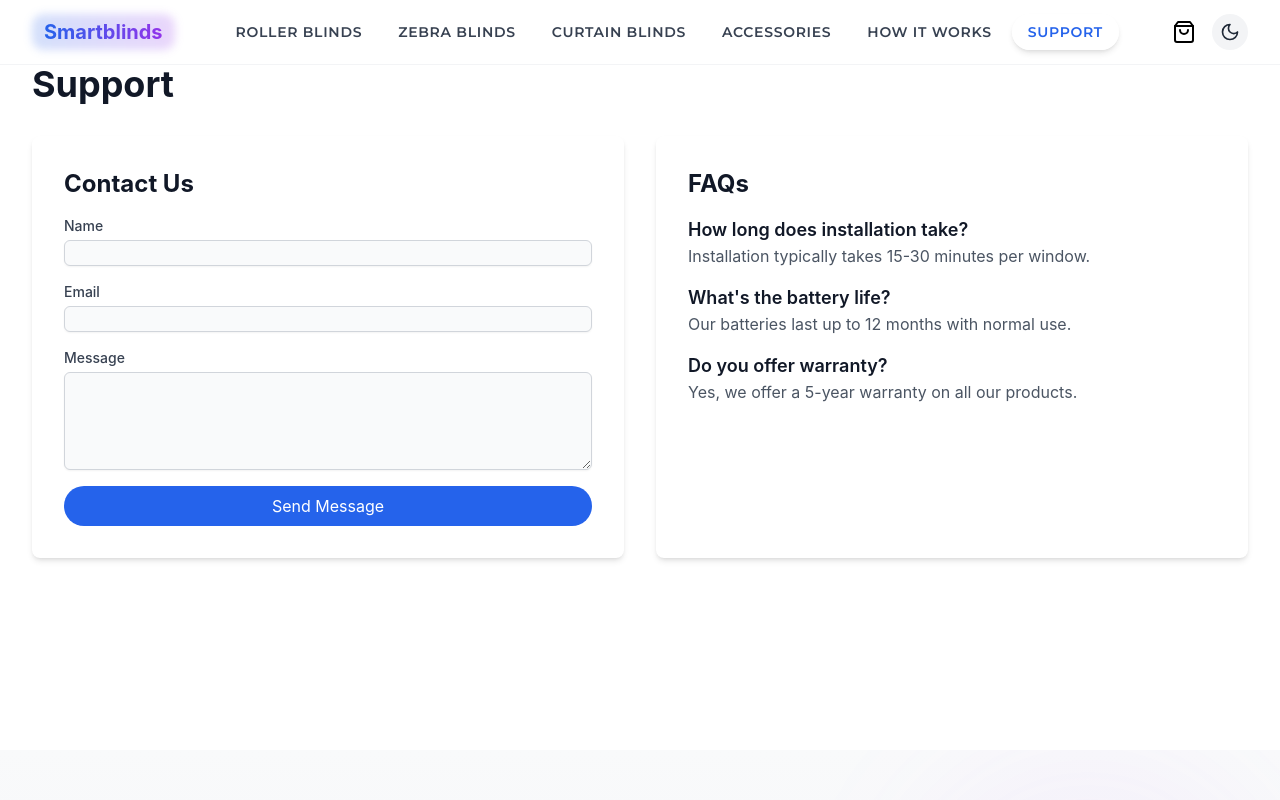
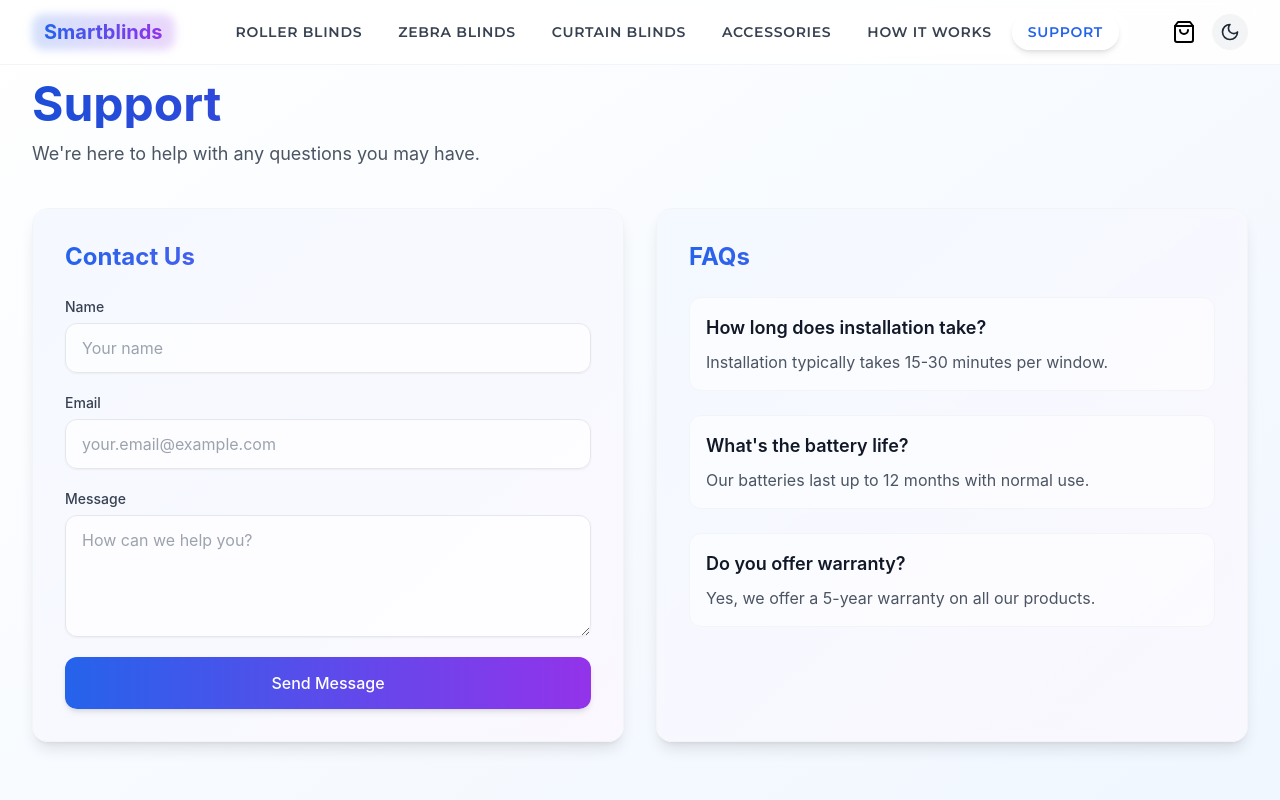
Before and after one commit to kraljic1/Smart-blinds-Bendzo, a React (Vite) app: page /support in a window 1280 px wide. Shown: the top 800 px of the page. Built offline with nearby package versions, Linux system fonts and the light colour scheme.

Commit message:
Update: Apply modern 2025 styling to Support page

```diff
--- a/src/pages/SupportPage.tsx
+++ b/src/pages/SupportPage.tsx
@@ -1,34 +1,52 @@
 const SupportPage = () => {
   return (
-    <div className="pt-16 pb-32 bg-white dark:bg-gray-900">
+    <div className="min-h-screen pt-20 pb-32 bg-gradient-to-br from-white to-blue-50 dark:from-gray-900 dark:to-gray-950">
       <div className="max-w-7xl mx-auto px-4 sm:px-6 lg:px-8">
-        <h1 className="text-4xl font-bold text-gray-900 dark:text-white mb-8">Support</h1>
+        <h1 className="text-5xl font-bold bg-clip-text text-transparent bg-gradient-to-r from-blue-700 to-purple-600 dark:from-blue-400 dark:to-purple-400 mb-3">Support</h1>
+        <p className="text-lg text-gray-600 dark:text-gray-400 mb-10">We're here to help with any questions you may have.</p>
 
         <div className="grid md:grid-cols-2 gap-8 mb-16">
-          <div className="bg-white dark:bg-gray-800 p-8 rounded-lg shadow-md">
-            <h2 className="text-2xl font-bold mb-4 text-gray-900 dark:text-white">Contact Us</h2>
-            <form className="space-y-4">
+          <div className="relative bg-white/80 dark:bg-gray-800/50 p-8 rounded-2xl border border-gray-100 dark:border-gray-700/30 shadow-lg backdrop-blur-sm transition-all duration-300 hover:shadow-xl">
+            <div className="absolute inset-0 bg-gradient-to-br from-blue-100/30 to-purple-100/30 dark:from-blue-900/10 dark:to-purple-900/10 rounded-2xl -z-10"></div>
+            <h2 className="text-2xl font-bold mb-6 bg-clip-text text-transparent bg-gradient-to-r from-blue-600 to-purple-500 dark:from-blue-400 dark:to-purple-400">Contact Us</h2>
+            <form className="space-y-5">
               <div>
-                <label className="block text-sm font-medium text-gray-700 dark:text-gray-300">Name</label>
-                <input type="text" className="mt-1 block w-full rounded-md bg-gray-50 dark:bg-gray-800 border border-gray-300 dark:border-gray-700 shadow-sm focus:border-blue-500 focus:ring-blue-500 text-gray-900 dark:text-gray-100" />
+                <label className="block text-sm font-medium text-gray-700 dark:text-gray-300 mb-1.5">Name</label>
+                <input
+                  type="text"
+                  className="mt-1 block w-full rounded-xl bg-white/70 dark:bg-gray-800/70 border border-gray-200 dark:border-gray-700 shadow-sm focus:border-blue-500 focus:ring-2 focus:ring-blue-200 dark:focus:ring-blue-800/50 text-gray-900 dark:text-gray-100 px-4 py-3 transition-all duration-200"
+                  placeholder="Your name"
+                />
               </div>
               <div>
-                <label className="block text-sm font-medium text-gray-700 dark:text-gray-300">Email</label>
-                <input type="email" className="mt-1 block w-full rounded-md bg-gray-50 dark:bg-gray-800 border border-gray-300 dark:border-gray-700 shadow-sm focus:border-blue-500 focus:ring-blue-500 text-gray-900 dark:text-gray-100" />
+                <label className="block text-sm font-medium text-gray-700 dark:text-gray-300 mb-1.5">Email</label>
+                <input
+                  type="email"
+                  className="mt-1 block w-full rounded-xl bg-white/70 dark:bg-gray-800/70 border border-gray-200 dark:border-gray-700 shadow-sm focus:border-blue-500 focus:ring-2 focus:ring-blue-200 dark:focus:ring-blue-800/50 text-gray-900 dark:text-gray-100 px-4 py-3 transition-all duration-200"
+                  placeholder="your.email@example.com"
+                />
               </div>
               <div>
-                <label className="block text-sm font-medium text-gray-700 dark:text-gray-300">Message</label>
-                <textarea rows={4} className="mt-1 block w-full rounded-md bg-gray-50 dark:bg-gray-800 border border-gray-300 dark:border-gray-700 shadow-sm focus:border-blue-500 focus:ring-blue-500 text-gray-900 dark:text-gray-100"></textarea>
+                <label className="block text-sm font-medium text-gray-700 dark:text-gray-300 mb-1.5">Message</label>
+                <textarea
+                  rows={4}
+                  className="mt-1 block w-full rounded-xl bg-white/70 dark:bg-gray-800/70 border border-gray-200 dark:border-gray-700 shadow-sm focus:border-blue-500 focus:ring-2 focus:ring-blue-200 dark:focus:ring-blue-800/50 text-gray-900 dark:text-gray-100 px-4 py-3 transition-all duration-200"
+                  placeholder="How can we help you?"
+                ></textarea>
               </div>
-              <button type="submit" className="w-full bg-blue-600 text-white px-4 py-2 rounded-full hover:bg-blue-700 transition">
+              <button
+                type="submit"
+                className="w-full bg-gradient-to-r from-blue-600 to-purple-600 dark:from-blue-500 dark:to-purple-500 text-white px-6 py-3.5 rounded-xl hover:from-blue-700 hover:to-purple-700 focus:ring-2 focus:ring-offset-2 focus:ring-blue-500 transition-all duration-300 font-medium shadow-md hover:shadow-lg"
+              >
                 Send Message
               </button>
             </form>
           </div>
 
-          <div className="bg-white dark:bg-gray-800 p-8 rounded-lg shadow-md">
-            <h2 className="text-2xl font-bold mb-4 text-gray-900 dark:text-white">FAQs</h2>
-            <div className="space-y-4">
+          <div className="relative bg-white/80 dark:bg-gray-800/50 p-8 rounded-2xl border border-gray-100 dark:border-gray-700/30 shadow-lg backdrop-blur-sm transition-all duration-300 hover:shadow-xl">
+            <div className="absolute inset-0 bg-gradient-to-br from-blue-100/30 to-purple-100/30 dark:from-blue-900/10 dark:to-purple-900/10 rounded-2xl -z-10"></div>
+            <h2 className="text-2xl font-bold mb-6 bg-clip-text text-transparent bg-gradient-to-r from-blue-600 to-purple-500 dark:from-blue-400 dark:to-purple-400">FAQs</h2>
+            <div className="space-y-6">
               {[
                 {
                   q: "How long does installation take?",
@@ -43,8 +61,8 @@ const SupportPage = () => {
                   a: "Yes, we offer a 5-year warranty on all our products."
                 }
               ].map((faq, index) => (
-                <div key={index}>
-                  <h3 className="font-semibold text-lg text-gray-900 dark:text-white">{faq.q}</h3>
+                <div key={index} className="p-4 rounded-xl bg-white/50 dark:bg-gray-800/50 border border-gray-100 dark:border-gray-700/30 transition-all duration-300 hover:bg-white dark:hover:bg-gray-800/70">
+                  <h3 className="font-semibold text-lg text-gray-900 dark:text-white mb-2">{faq.q}</h3>
                   <p className="text-gray-600 dark:text-gray-400">{faq.a}</p>
                 </div>
               ))}
```
